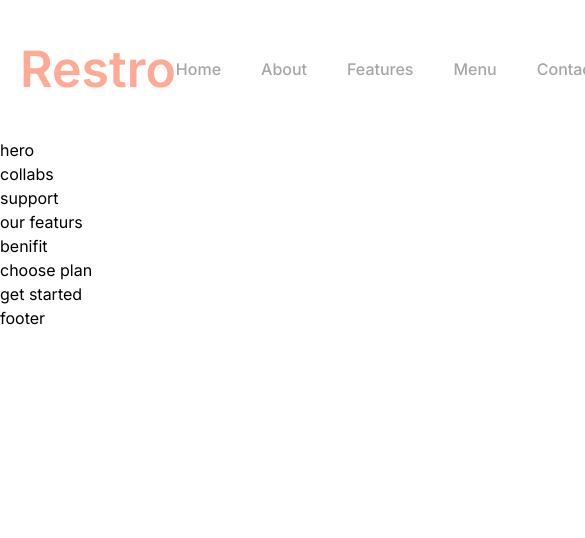
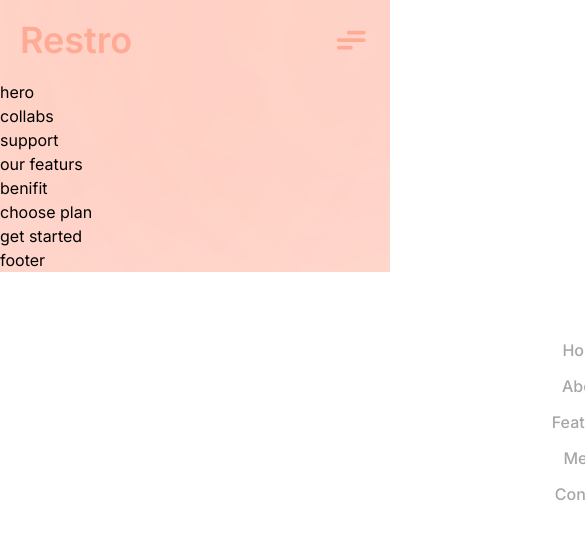
Before and after one commit to Coder-Aman-868/Restro, a Vue app: page / in a window 390 px wide. Shown: the top 538 px of the page, 585 px wide, since content can reach past the window. Built offline with nearby package versions, Linux system fonts and the light colour scheme.

Commit message:
header full completed and some glowing Ellipse added

```diff
--- a/src/App.vue
+++ b/src/App.vue
@@ -12,6 +12,8 @@ import OurFeature from './components/OurFeature.vue';
 </script>
 
 <template>
+  <div class="relative overflow-hidden">
+    <div class="relative z-10">
       <Header />
       <Hero />
       <Collabs />
@@ -21,6 +23,12 @@ import OurFeature from './components/OurFeature.vue';
       <ChoosePlan />
       <GetStarted />
       <Footer />
+    </div>
+    <div class="bg-dark-red size-[634px] rounded-[9999px] blur-[500px] absolute -top-[280px] -left-[317px]"></div>
+    <div class="bg-light-pink size-[634px] rounded-[9999px] blur-[500px] absolute -top-[364px] -right-[225px]"></div>
+    <div class="bg-light-red size-[634px] rounded-[9999px] blur-[500px] absolute -top-[270px] -right-[317px]"></div>
+
+  </div>
 </template>
 
 <style scoped></style>
--- a/src/components/Header.vue
+++ b/src/components/Header.vue
@@ -1,25 +1,45 @@
 <template>
-    <div class="px-5 py-10">
+    <div class="px-5 sm:py-10 py-5">
         <div class="max-w-[1180px] mx-auto w-full flex justify-between items-center">
-            <h2 class="text-light-pink text-custom-5xl font-semibold leading-[30px]">Restro</h2>
-            <div class="flex justify-between items-center gap-10 max-w-[681px] w-full">
-                <ul class="flex gap-10">
+            <h2 class="text-light-pink sm:text-custom-5xl text-4xl font-semibold leading-[30px]">Restro</h2>
+            <div class="flex lg:justify-between justify-end items-center gap-10 max-w-[681px] w-full">
+                <ul :class="[
+                    'flex gap-10 justify-center',
+                    'max-lg:flex-col max-lg:items-center max-lg:h-screen max-lg:w-full max-lg:bg-white',
+                    open ? 'max-lg:right-0' : 'max-lg:-right-full',
+                    'max-lg:fixed max-lg:top-0 max-lg:gap-5 duration-300 ease-in-out'
+                ]">
                     <li v-for="link in links" class="text-base text-light-gray font-medium leading-100" :key="index">
-                        <a class="hover:text-light-pink transition-all duration-300 ease-in-out after:absolute relative after:-bottom-1 after:left-1/2 after:-translate-x-1/2 after:w-0 after:h-1 after:rounded-2xl after:bg-light-pink hover:after:w-full after:transition-all after:duration-300 after:ease-in-out" :href="link.path">{{ link.name }}</a>
+                        <a @click="toggleByNavLinks"
+                            class="hover:text-light-pink transition-all duration-300 ease-in-out after:absolute relative after:-bottom-1 after:left-1/2 after:-translate-x-1/2 after:w-0 after:h-1 after:rounded-2xl after:bg-light-pink hover:after:w-full after:transition-all after:duration-300 after:ease-in-out"
+                            :href="link.path">{{ link.name }}</a>
                     </li>
                 </ul>
-                <div class="flex justify-center items-center gap-5">
+                <div class="sm:flex hidden justify-center items-center gap-5">
                     <button
                         class="text-base text-light-gray font-medium leading-100 border hover:border-light-pink hover:text-light-pink transition-all duration-300 ease-in-out cursor-pointer px-5 py-3 rounded-lg">Login</button>
                     <button
-                        class="bg-light-pink text-white text-base font-medium leading-100 px-5 py-3 rounded-lg hover:bg-white border hover:border-light-pink hover:text-light-pink transition-all duration-300 ease-in-out cursor-pointer">Sign
+                        class="bg-light-pink text-white border-transparent text-base font-medium leading-100 px-5 py-3 rounded-lg hover:bg-white border hover:border-light-pink hover:text-light-pink transition-all duration-300 ease-in-out cursor-pointer">Sign
                         Up</button>
+                </div>
+                <div id="hamburgerToggle" class="hamburger cursor-pointer block lg:hidden" :class="{ active }"
+                    @click="toggle">
+                    <svg viewBox="0 0 32 32" class="sm:h-16 h-10 transition-transform duration-600 ease-in-out relative z-[999]"
+                        :class="{ '-rotate-45': active }">
+                        <path
+                            d="M27 10 13 10C10.8 10 9 8.2 9 6 9 3.5 10.8 2 13 2 15.2 2 17 3.8 17 6L17 26C17 28.2 18.8 30 21 30 23.2 30 25 28.2 25 26 25 23.8 23.2 22 21 22L7 22"
+                            class="line line-top-bottom" :style="topBottomStyle" />
+                        <path d="M7 16 27 16" class="line" />
+                    </svg>
                 </div>
             </div>
         </div>
     </div>
 </template>
 <script setup>
+import { computed, ref } from 'vue'
+const open = ref(false)
+
 const links = [
     { name: 'Home', path: '#home' },
     { name: 'About', path: '#about' },
@@ -27,4 +47,39 @@ const links = [
     { name: 'Menu', path: '#menu' },
     { name: 'Contact', path: '#contact' },
 ]
+const active = ref(false)
+
+function toggle() {
+    active.value = !active.value
+    open.value = !open.value
+}
+function toggleByNavLinks() {
+    open.value = false
+    active.value = false
+}
+
+const topBottomStyle = computed(() =>
+    active.value
+        ? {
+            strokeDasharray: '20 300',
+            strokeDashoffset: '-32.42',
+        }
+        : {
+            strokeDasharray: '12 63',
+            strokeDashoffset: '0',
+        },
+)
+
 </script>
+<style scoped>
+.line {
+    fill: none;
+    stroke: #FFAA94;
+    stroke-linecap: round;
+    stroke-linejoin: round;
+    stroke-width: 3;
+    transition:
+        stroke-dasharray 600ms cubic-bezier(0.4, 0, 0.2, 1),
+        stroke-dashoffset 600ms cubic-bezier(0.4, 0, 0.2, 1);
+}
+</style>
--- a/src/style.css
+++ b/src/style.css
@@ -16,6 +16,8 @@
   /* -- COLOR -- */
   --color-light-pink: #FFAA94;
   --color-light-gray: #A6A6A6;
+  --color-light-red: #FF734E;
+  --color-dark-red: #FF3400;
   /* -- LINE HEIGHT -- */
   --spacing-100: 100%;
   --spacing-105: 105%;
```
Lines whose indentation alone changed are shown as unchanged.
